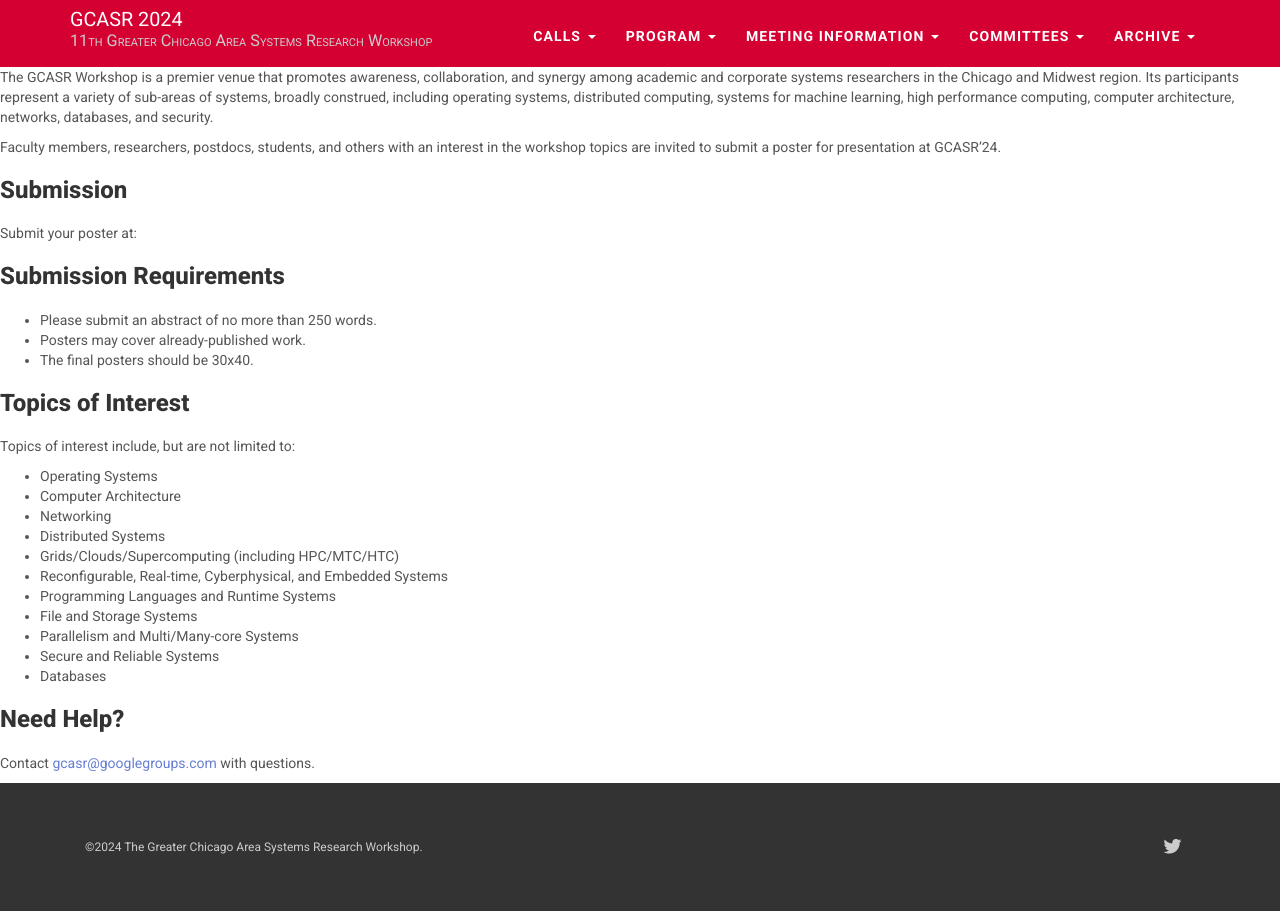
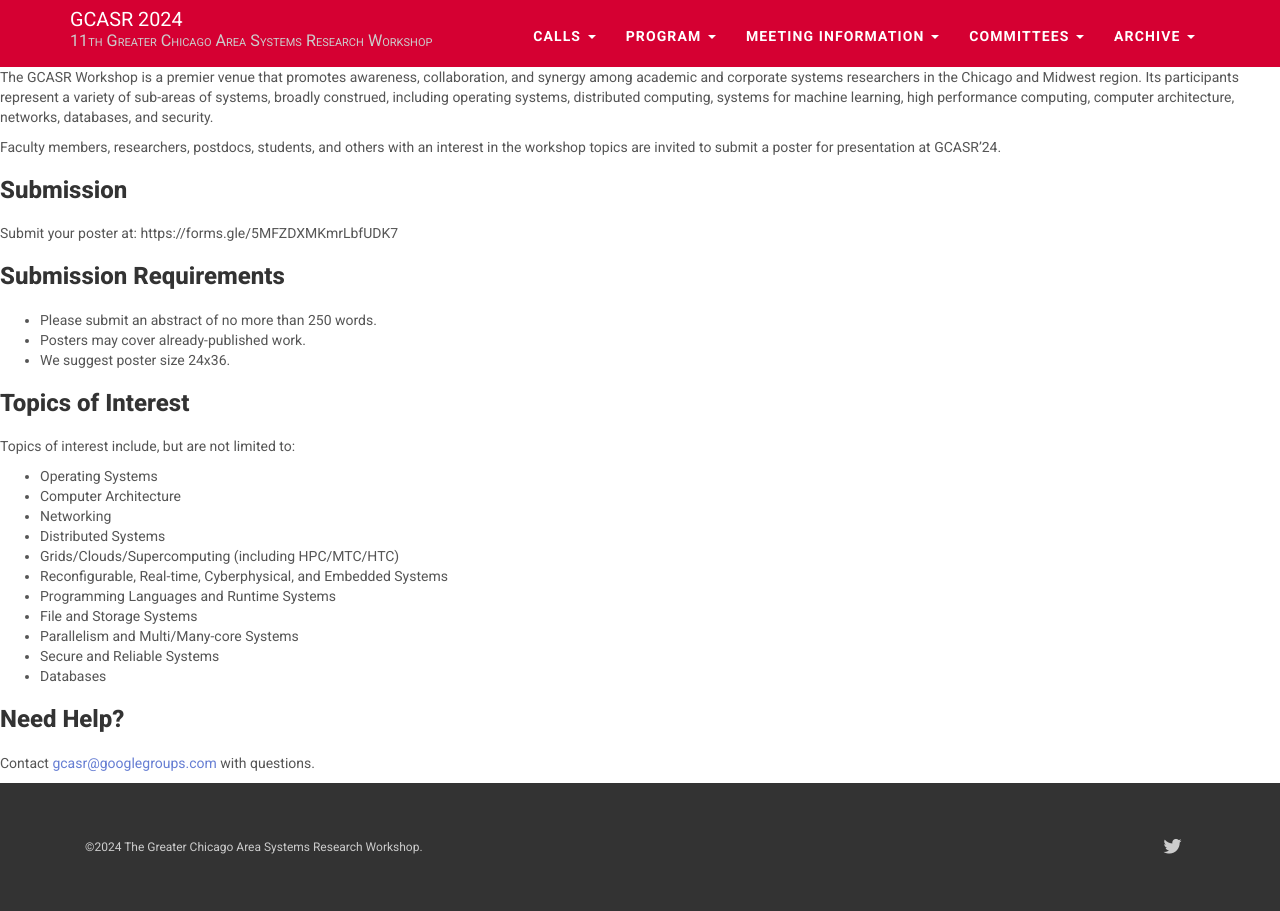
Before and after one commit to gcasr/2025, a Jekyll site: the page built from pages/call_for_posters.md, in a window 1280 px wide. Built offline with Jekyll 4.4.1, drawn with Linux system fonts in a browser that asks for light colours; nearby versions of some CDN libraries; our own code applies the rules of GitHub Pages for plain Markdown files; library files that are not in the unit come from our copies.

Commit message:
Update call_for_posters.md

```diff
--- a/pages/call_for_posters.md
+++ b/pages/call_for_posters.md
@@ -4,13 +4,13 @@ Faculty members, researchers, postdocs, students, and others with an interest in
 
 ### Submission
 
-Submit your poster at:
+Submit your poster at: https://forms.gle/5MFZDXMKmrLbfUDK7
 
 ### Submission Requirements
 
 - Please submit an abstract of no more than 250 words.
 - Posters may cover already-published work.
-- The final posters should be 30x40.
+- We suggest poster size 24x36.
 
 ### Topics of Interest
 
```
